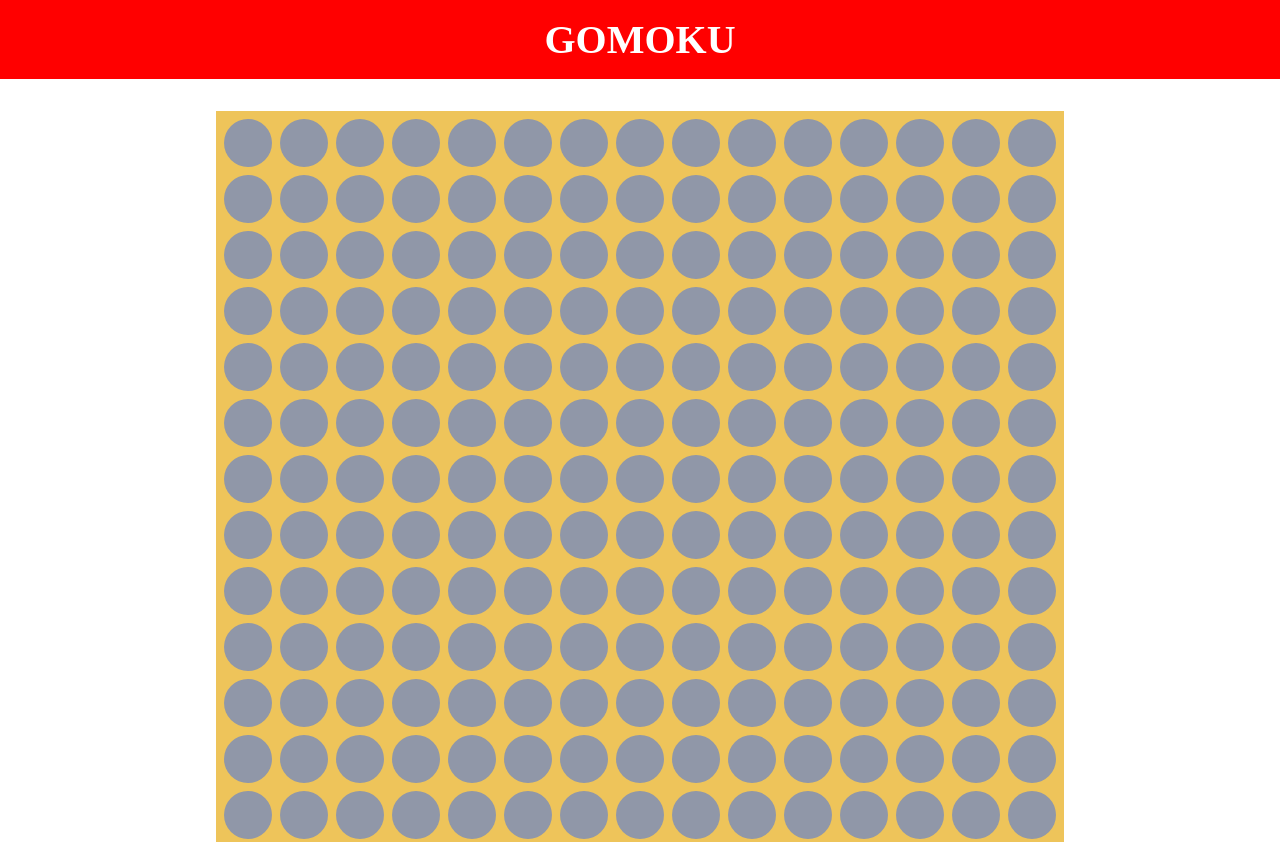
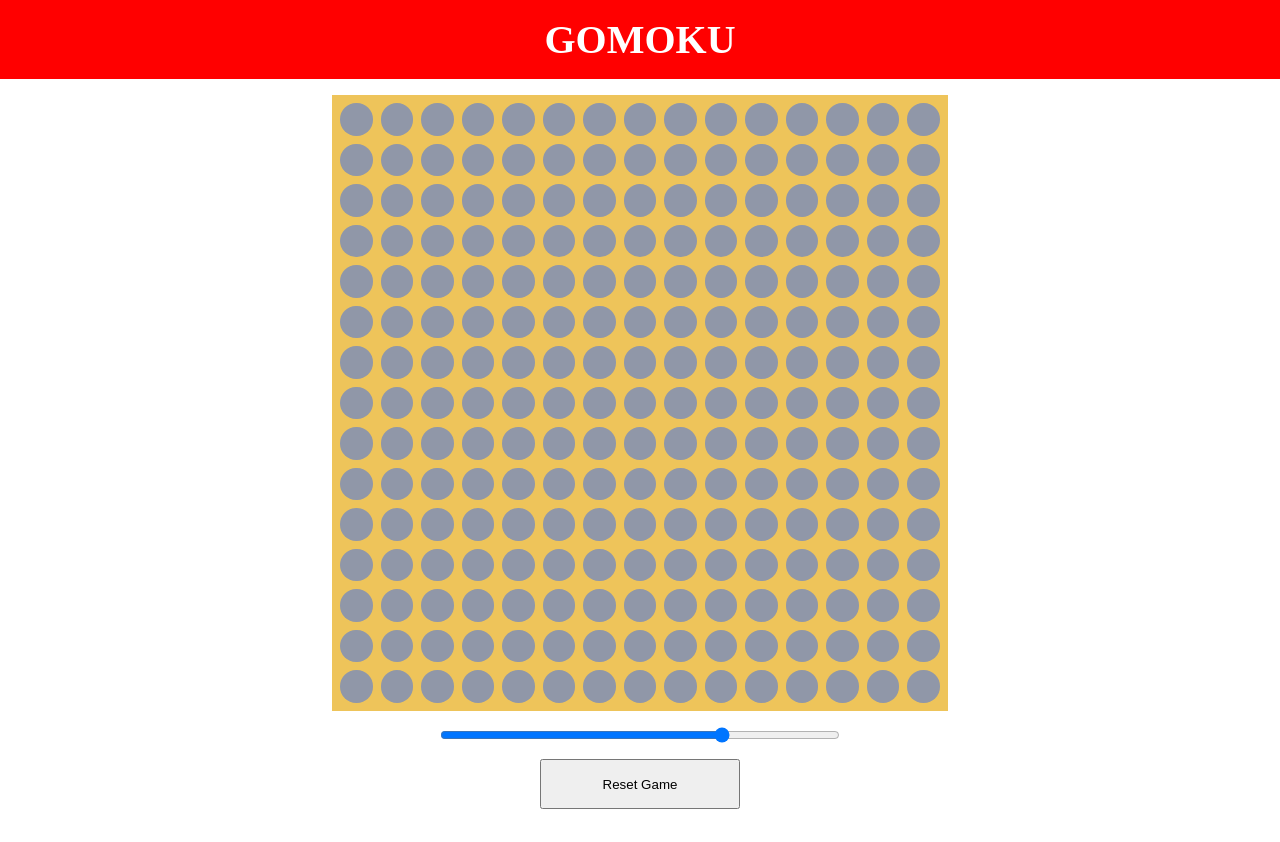
Before and after one commit to hchapma5/gomoku-typescript, a website built with Parcel: page index.html in a window 1280 px wide. Shown: the top 842 px of the page. Built offline with nearby package versions, Linux system fonts and the light colour scheme.

Commit message:
added slider for board size

```diff
--- a/Board.ts
+++ b/Board.ts
@@ -30,4 +30,10 @@ export default class Board {
         this.rows.forEach((row) => row.tiles.forEach((tile) => tile.setAvailable()));
     }
 
+    changeBoardSize(value: number) {
+        this.rows = Array.from({ length: value }).map((_, index) => {
+            return new Row(index, value);
+        });
+        this.element.replaceChildren(...this.rows.map((row) => row.element));
+    }
 }
--- a/Gomoku.ts
+++ b/Gomoku.ts
@@ -1,5 +1,6 @@
 import Board from "./Board";
 import ResetButton from "./ResetButton";
+import InputSlider from "./InputSlider";
 
 type Game = {
     rowNumber: number;
@@ -10,14 +11,27 @@ type Game = {
 export default class Gomoku {
     board: Board;
     resetButton: ResetButton;
+    inputSlider: InputSlider;
 
     constructor({ rowNumber, tileNumberPerRow, occupiedTiles }: Game) {
         this.board = new Board(rowNumber, tileNumberPerRow, occupiedTiles);
         this.resetButton = new ResetButton(() => this.resetGame());
+        this.inputSlider = new InputSlider(tileNumberPerRow, 5, 19, (value) => this.changeBoardSize(value));
+
+        const container = document.getElementById('gomoku');
+        container?.append(
+            this.board.element,
+            this.inputSlider.slider,
+            this.resetButton.button
+        );
     }
 
     resetGame() {
         this.board.resetBoard();
     }
 
+    changeBoardSize(value: number) {
+        this.board.changeBoardSize(value);
+    }
+
 }
--- /dev/null
+++ b/InputSlider.ts
@@ -0,0 +1,19 @@
+export default class InputSlider {
+    slider: HTMLInputElement;
+    private onChange: (value: number) => void;
+
+    constructor(value: number, min: number, max: number, onChange: (value: number) => void) {
+        this.onChange = onChange;
+        this.slider = document.createElement('input');
+        this.slider.type = 'range';
+        this.slider.classList.add('slider');
+        this.slider.min = String(min);
+        this.slider.max = String(max);
+        this.slider.value = String(value);
+
+        this.slider.addEventListener('input', () => {
+            const value = Number(this.slider.value);
+            this.onChange(value);
+        });
+    }
+}
--- a/app.ts
+++ b/app.ts
@@ -1,6 +1,3 @@
 import Gomoku from "./Gomoku";
 
 const game = new Gomoku({rowNumber: 15, tileNumberPerRow: 15});
-
-document.getElementById('gomoku')?.appendChild(game.board.element);
-document.getElementById('gomoku')?.appendChild(game.resetButton.button);
--- a/style.css
+++ b/style.css
@@ -20,29 +20,30 @@ body {
     display: flex;
     flex-direction: column;
     align-items: center;
+    margin: 1rem;
+    box-sizing: border-box;
 }
 
 .board {
     display: flex;
     flex-direction: column;
     background-color: rgb(238, 196, 90);
-    margin: 2rem;
     padding: 0.5rem;
     row-gap: 0.5rem;
+    width: 600px;
+    height: 600px;
 }
 
 .row {
     display: flex;
     column-gap: 0.5rem;
+    flex-grow: 1;
 }
 
 .tile {
-    height: 3rem;
-    width: 3rem;
-    /* border: 1px solid #000000; */
     border-radius: 50%;
-    box-sizing: border-box;
     cursor: pointer;
+    flex-grow: 1;
 }
 
 .tile.occupied {
@@ -67,3 +68,12 @@ body {
     width: 200px;
     height: 50px;
 }
+
+.slider {
+    width: 400px;
+    height: 1rem;
+    margin: 1rem;
+    border-radius: 5px;
+    -webkit-transition: .2s;
+    transition: opacity .2s;
+}
```
